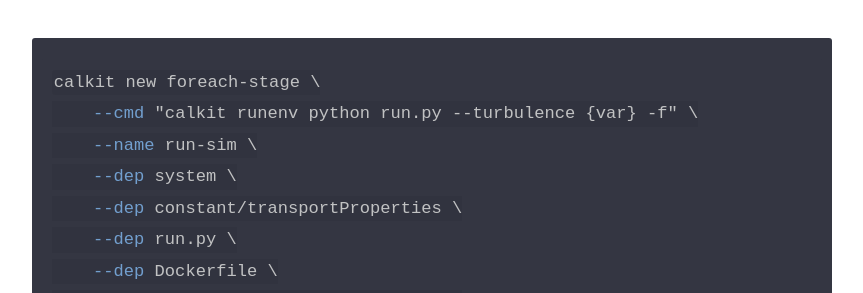
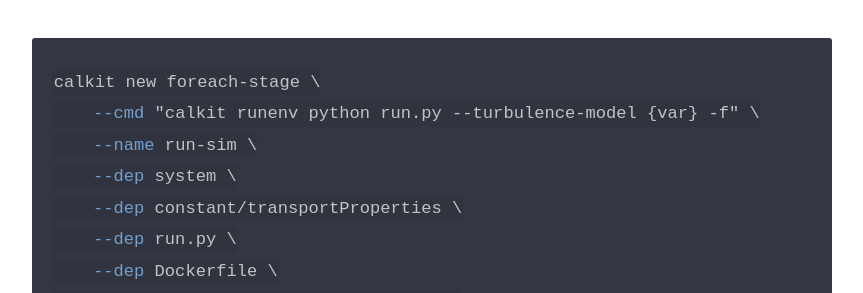
Before and after one commit to petebachant/petebachant.github.io, a Jekyll site: the page built from _posts/2024-10-15-reproducible-openfoam.markdown, in a window 1280 px wide and 900 px high, scrolled down 5282 px. Shown: the part 155-448 px from the top of the window, without its empty margins (208-1071 px from the left). Built offline with Jekyll 4.4.1, drawn with Linux system fonts in a browser that asks for light colours; nearby versions of some CDN libraries; formulas are drawn with MathJax 3; comment, search, counter and statistics services are not loaded; some of the changed text lies outside the part shown.

Commit message:
Update of-repro post

````diff
--- a/_posts/2024-10-15-reproducible-openfoam.markdown
+++ b/_posts/2024-10-15-reproducible-openfoam.markdown
@@ -189,7 +189,7 @@
 
 ```sh
 calkit new foreach-stage \
-    --cmd "calkit runenv python run.py --turbulence {var} -f" \
+    --cmd "calkit runenv python run.py --turbulence-model {var} -f" \
     --name run-sim \
     --dep system \
     --dep constant/transportProperties \
````
Also changed, not shown: other parts of _posts/2024-10-15-reproducible-openfoam.markdown (+1 -0 lines).
